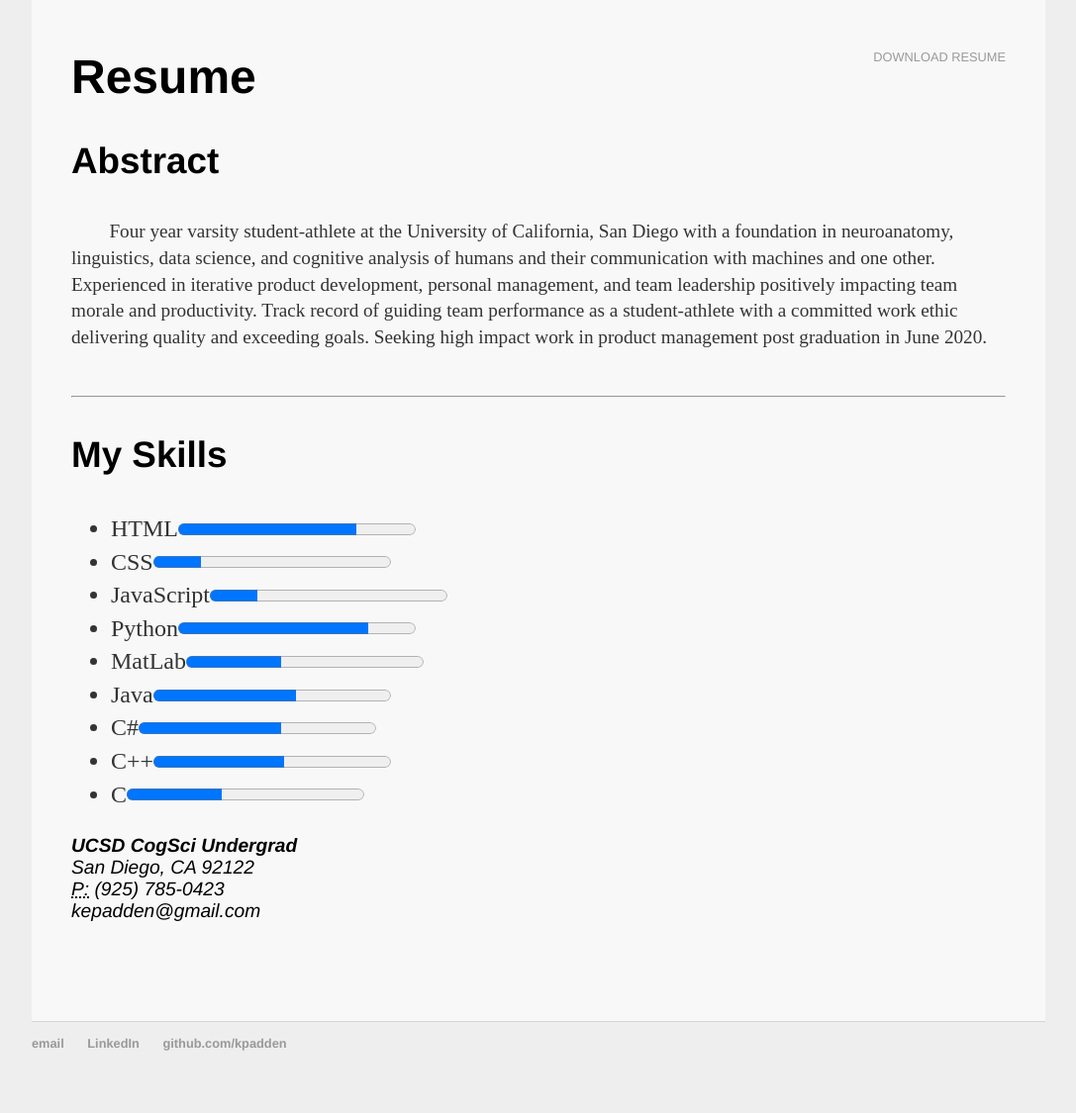
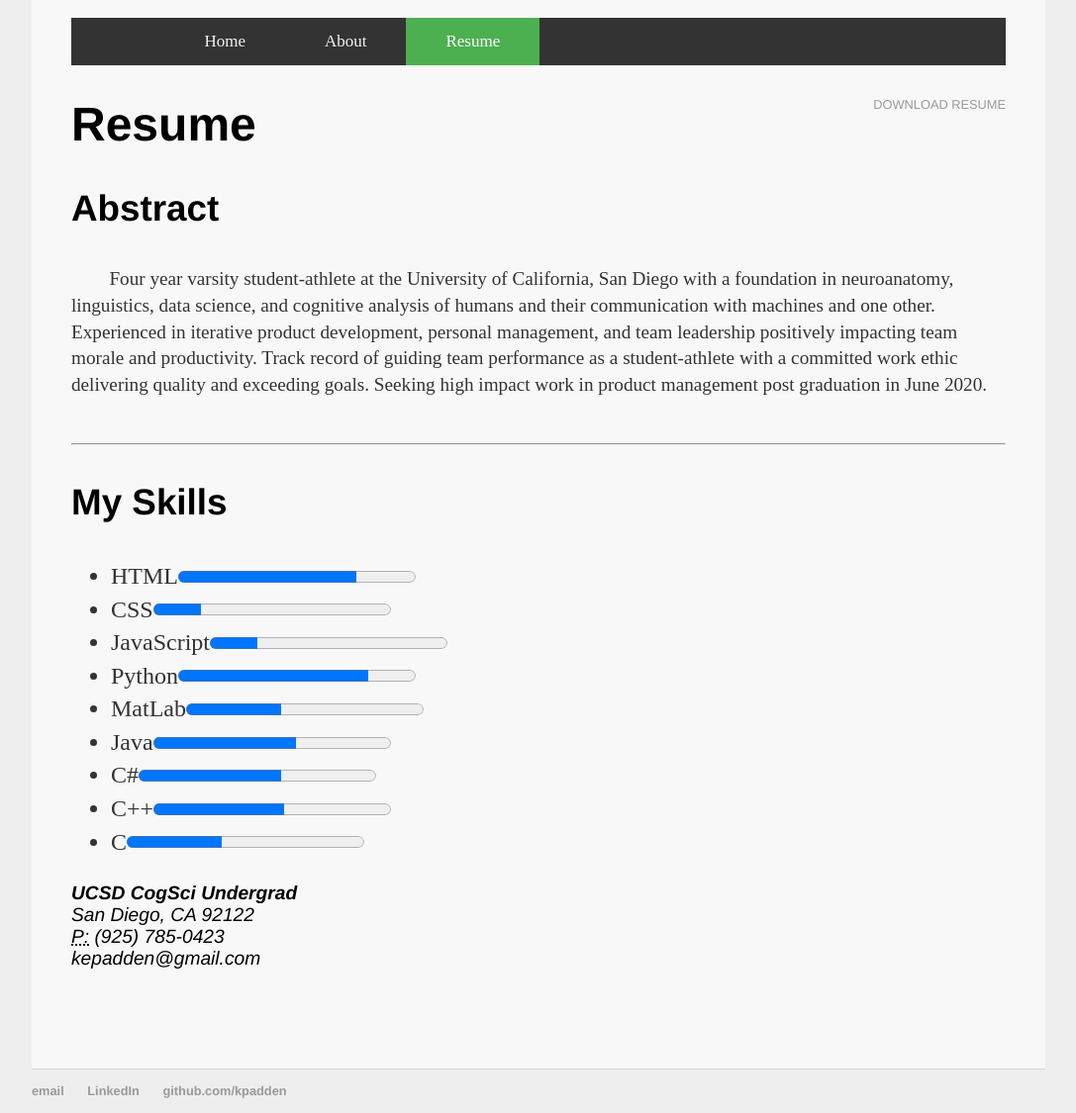
Before and after one commit to kpadden/kpadden.github.io, a Jekyll site: the page built from cv/index.html, in a window 1280 px wide. Shown: the whole page at 99% size, without its empty margins (96-1183 px from the left). Built offline with Jekyll 4.4.1, drawn with Linux system fonts in a browser that asks for light colours; before the commit the page ends 1077 px from its top, so only the background shows below that.

Commit message:
Update index.html

```diff
--- a/cv/index.html
+++ b/cv/index.html
@@ -2,6 +2,14 @@
 layout: default
 title: Resume
 ---
+<div class="topnav">
+    <div class="inside-topnav" id="myTopnav">
+        <a href="/">Home</a>
+        <a href="/about">About</a>
+        <a href="/cv" class="active">Resume</a>
+        <a href="javascript:void(0);" class="icon" onclick="myFunction()"><i class="fa fa-bars"></i></a>
+    </div>
+</div>
 <div class="cv">
     <a href="#" class="download" title="Download Resume as PDF">Download Resume</a>
     <h1>Resume</h1>
```
